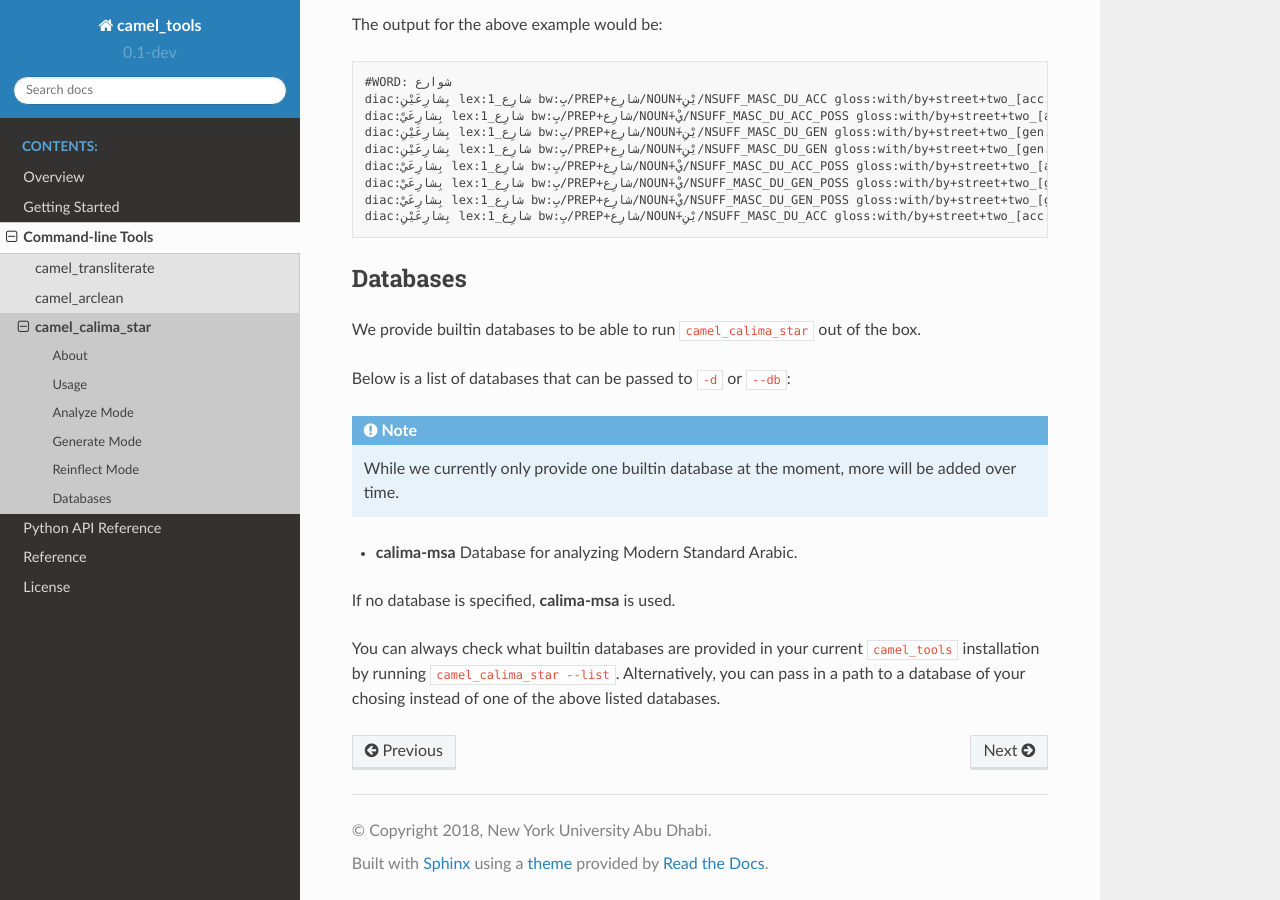
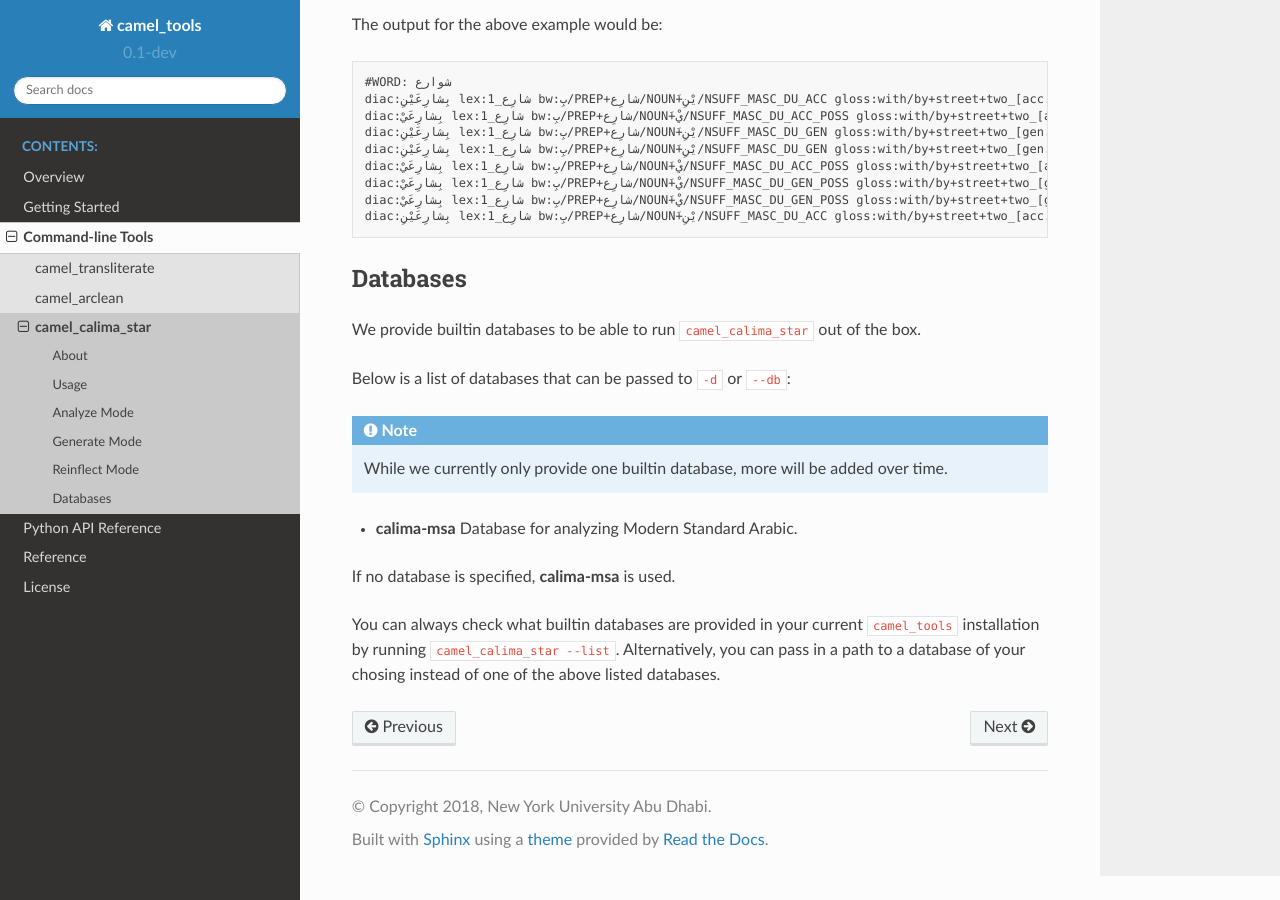
Before and after one commit to CAMeL-Lab/camel_tools, a Sphinx documentation site: the page built from docs/source/cli/camel_calima_star.rst, in a window 1280 px wide and 900 px high, scrolled down 4509 px. Built offline with Sphinx 7.4.7 and the Read the Docs theme 2.0.0, drawn with Linux system fonts in a browser that asks for light colours.

Commit message:
Fixed redundant language.

```diff
--- a/docs/source/cli/camel_calima_star.rst
+++ b/docs/source/cli/camel_calima_star.rst
@@ -269,8 +269,8 @@ box.
 Below is a list of databases that can be passed to ``-d`` or ``--db``:
 
 .. note::
-   While we currently only provide one builtin database at the moment, more
-   will be added over time.
+   While we currently only provide one builtin database, more will be added over
+   time.
 
 * **calima-msa** Database for analyzing Modern Standard Arabic.
 
```
